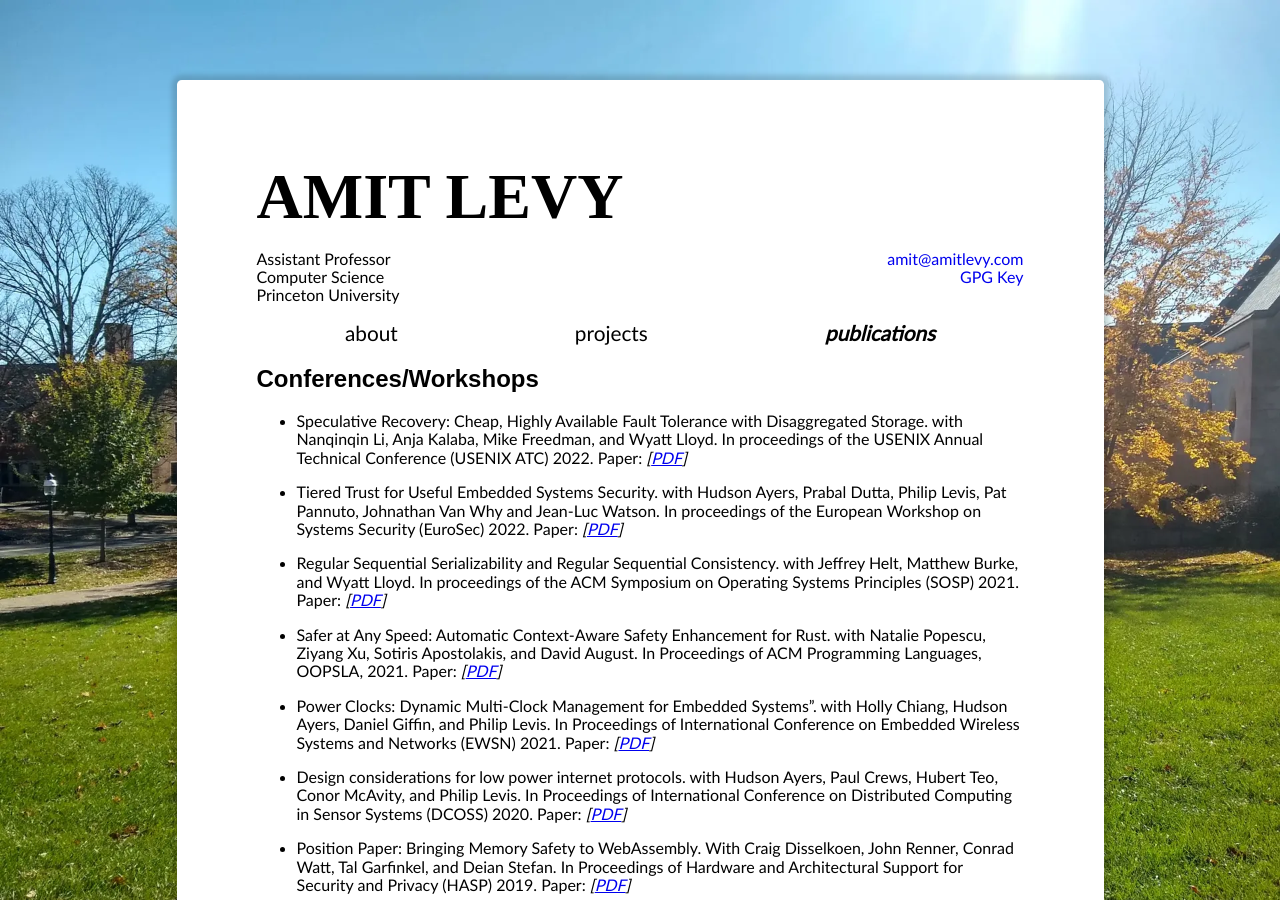
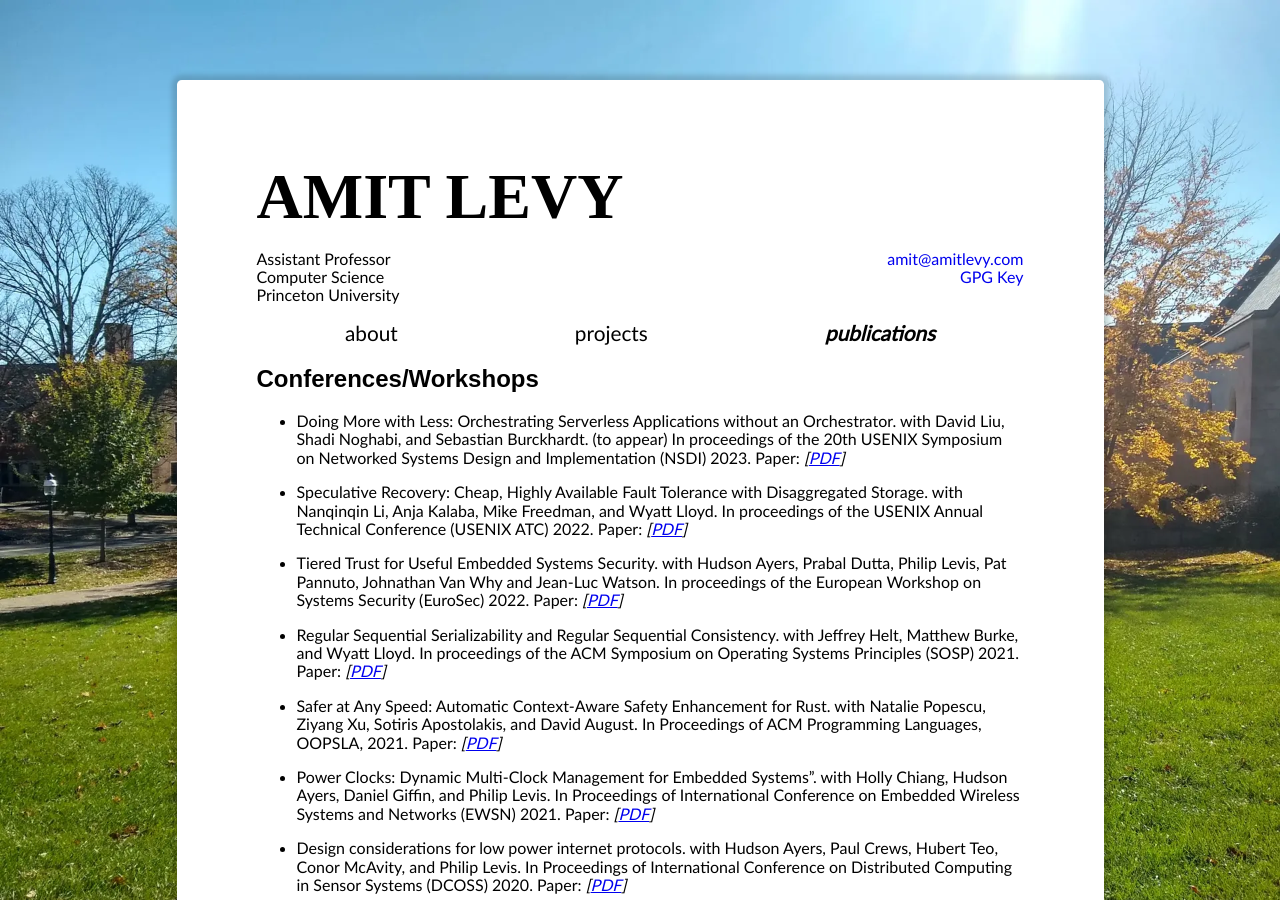
Before and after one commit to alevy/www, a Jekyll site: the page built from publications.md, in a window 1280 px wide and 900 px high. Built offline with Jekyll 4.4.1, drawn with Linux system fonts in a browser that asks for light colours; some web fonts are replaced.

Commit message:
NSDI unum

```diff
--- a/publications.md
+++ b/publications.md
@@ -6,6 +6,8 @@ layout: default
 {% include references.md %}
 
 ## Conferences/Workshops
+
+* Doing More with Less: Orchestrating Serverless Applications without an Orchestrator. with David Liu, Shadi Noghabi, and Sebastian Burckhardt. (to appear) In proceedings of the 20th USENIX Symposium on Networked Systems Design and Implementation (NSDI) 2023. Paper: _\[[PDF](/papers/2023-nsdi-unum.pdf)\]_
 
 * Speculative Recovery: Cheap, Highly Available Fault Tolerance with Disaggregated Storage. with Nanqinqin Li, Anja Kalaba, Mike Freedman, and Wyatt Lloyd. In proceedings of the USENIX Annual Technical Conference (USENIX ATC) 2022. Paper: _\[[PDF](/papers/2022-atc-specreds.pdf)\]_
 
```
